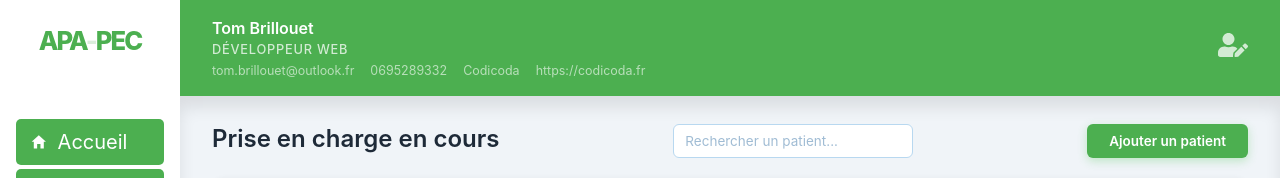
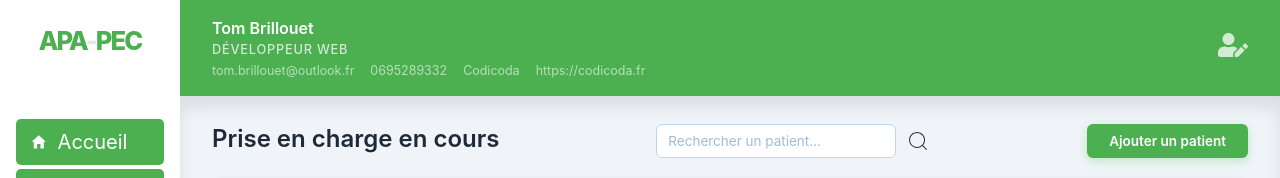
Before and after one commit to TomBrillouet/APA-PEC, a React (Vite) app: page /dashboard in a window 1280 px wide. Shown: the top 178 px of the page. Built offline with nearby package versions, Linux system fonts and the light colour scheme.

Commit message:
📱F04 : Make responsive

```diff
--- a/src/components/pages/dashboard/Main/Popup/PatientOpened/BodyPatient/ContactPatient.jsx
+++ b/src/components/pages/dashboard/Main/Popup/PatientOpened/BodyPatient/ContactPatient.jsx
@@ -29,7 +29,7 @@ export default function ContactPatient({
     handleSpecificInputsValue(
       selectedPatient,
       "logbook",
-      selectedPatient.logbook
+      selectedPatient.logbook,
     )
     toastError("Les informations du contact n'ont pas été modifiées.")
   }
@@ -89,7 +89,7 @@ export default function ContactPatient({
 const ContactPatientStyled = styled.div`
   .contact-infos {
     display: grid;
-    grid-template-columns: repeat(5, 1fr);
+    grid-template-columns: repeat(auto-fill, minmax(170px, 1fr));
     column-gap: 20px;
   }
 `
--- a/src/components/pages/dashboard/Main/Searchbar.jsx
+++ b/src/components/pages/dashboard/Main/Searchbar.jsx
@@ -1,13 +1,22 @@
+import { CiSearch } from "react-icons/ci"
 import Input from "../../../reusable/Input"
+import styled from "styled-components"
 
 export default function Searchbar({ onChange }) {
   return (
-    <div>
+    <SearchbarStyled>
       <Input
         type={"text"}
         placeholder={"Rechercher un patient..."}
         onChange={onChange}
       />
-    </div>
+      <CiSearch />
+    </SearchbarStyled>
   )
 }
+
+const SearchbarStyled = styled.div`
+  display: flex;
+  align-items: center;
+  gap: 10px;
+`
```
